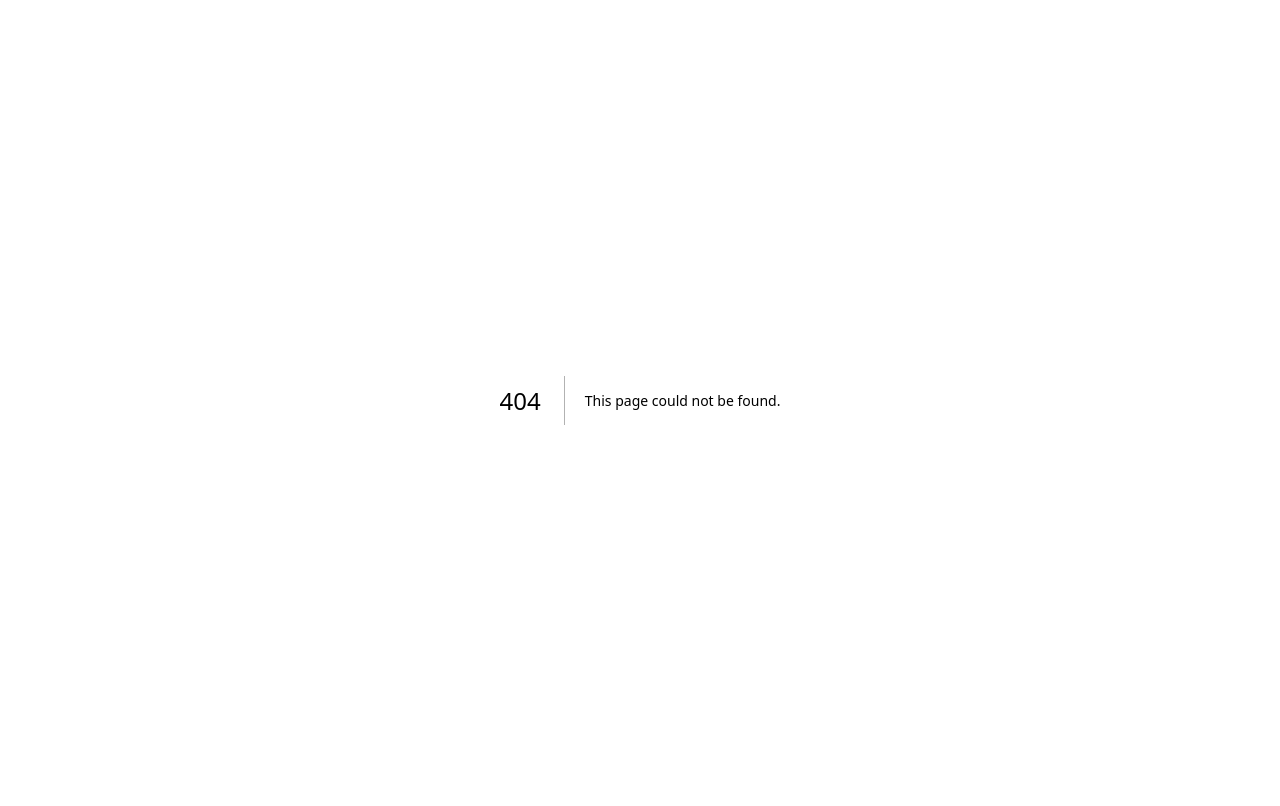
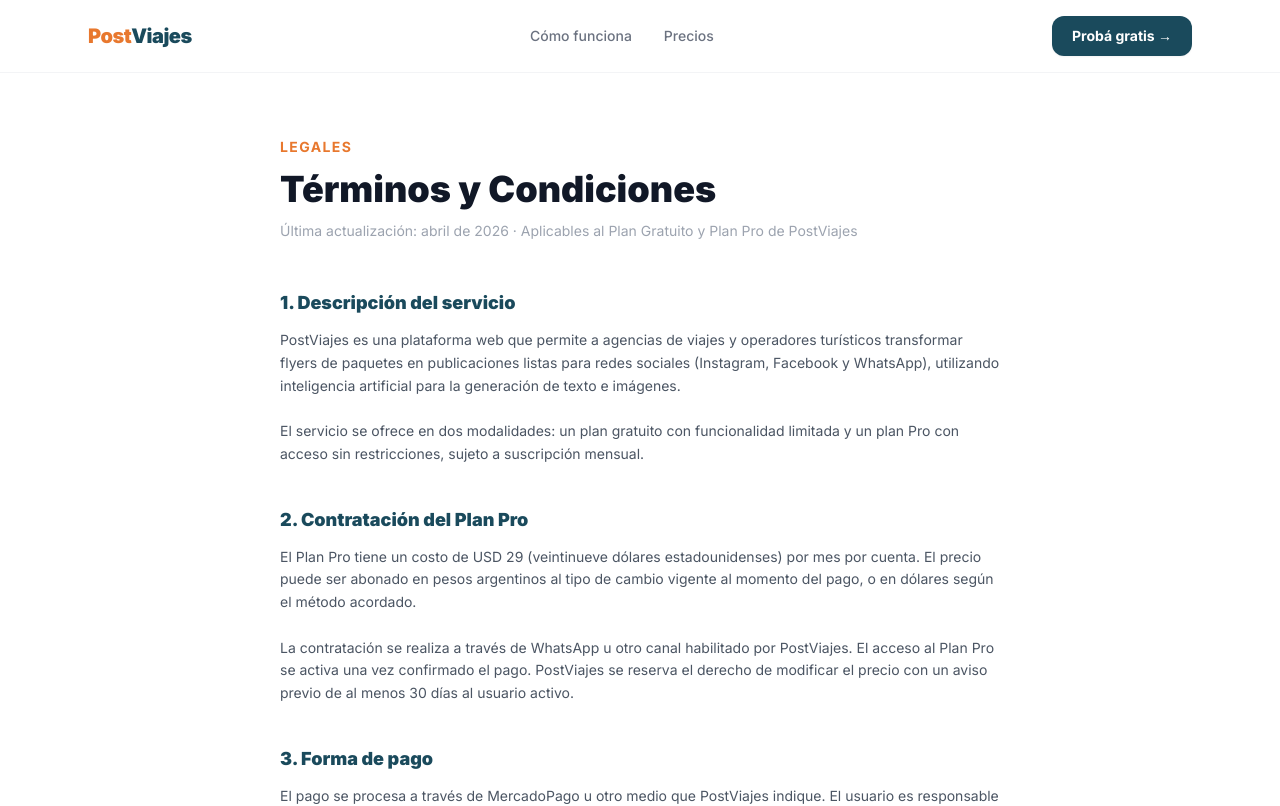
Before and after one commit to emilianocrespotw-ship-it/postviajes, a Next.js app: page /legal in a window 1280 px wide. Before the commit this address had no page. Shown: the top 806 px of the page. Built offline with nearby package versions, Linux system fonts and the light colour scheme.

Commit message:
Agregar página de términos y condiciones + links en footers

```diff
--- /dev/null
+++ b/app/legal/page.tsx
@@ -0,0 +1,147 @@
+import Link from 'next/link'
+
+function Logo({ className = '' }: { className?: string }) {
+  return (
+    <span className={`font-black tracking-tight text-xl ${className}`}>
+      <span style={{ color: '#E8782E' }}>Post</span>
+      <span style={{ color: '#1A4A5C' }}>Viajes</span>
+    </span>
+  )
+}
+
+const SECTIONS = [
+  {
+    title: '1. Descripción del servicio',
+    body: `PostViajes es una plataforma web que permite a agencias de viajes y operadores turísticos transformar flyers de paquetes en publicaciones listas para redes sociales (Instagram, Facebook y WhatsApp), utilizando inteligencia artificial para la generación de texto e imágenes.
+
+El servicio se ofrece en dos modalidades: un plan gratuito con funcionalidad limitada y un plan Pro con acceso sin restricciones, sujeto a suscripción mensual.`,
+  },
+  {
+    title: '2. Contratación del Plan Pro',
+    body: `El Plan Pro tiene un costo de USD 29 (veintinueve dólares estadounidenses) por mes por cuenta. El precio puede ser abonado en pesos argentinos al tipo de cambio vigente al momento del pago, o en dólares según el método acordado.
+
+La contratación se realiza a través de WhatsApp u otro canal habilitado por PostViajes. El acceso al Plan Pro se activa una vez confirmado el pago. PostViajes se reserva el derecho de modificar el precio con un aviso previo de al menos 30 días al usuario activo.`,
+  },
+  {
+    title: '3. Forma de pago',
+    body: `El pago se procesa a través de MercadoPago u otro medio que PostViajes indique. El usuario es responsable de completar el pago dentro del plazo acordado. Ante falta de pago, PostViajes puede suspender o cancelar el acceso al Plan Pro sin previo aviso, conservando el usuario la posibilidad de acceder al plan gratuito.`,
+  },
+  {
+    title: '4. Cancelación y reembolsos',
+    body: `El usuario puede cancelar su suscripción en cualquier momento comunicándose por WhatsApp o por correo electrónico. No se realizan reembolsos proporcionales por días no utilizados dentro de un período ya abonado. Una vez cancelada la suscripción, el acceso al Plan Pro se mantiene activo hasta el fin del período pago.
+
+PostViajes puede cancelar una suscripción activa por incumplimiento de estos términos, sin derecho a reembolso.`,
+  },
+  {
+    title: '5. Uso aceptable',
+    body: `El usuario se compromete a utilizar PostViajes únicamente para fines legítimos relacionados con la promoción de servicios turísticos. Está prohibido:
+
+· Usar la plataforma para generar contenido falso, engañoso o que infrinja derechos de terceros.
+· Intentar acceder, copiar o redistribuir el código fuente, algoritmos o bases de datos de PostViajes.
+· Revender o ceder el acceso a la cuenta a terceros sin autorización expresa.
+· Usar la plataforma de forma automatizada (bots, scrapers) sin autorización.`,
+  },
+  {
+    title: '6. Propiedad intelectual',
+    body: `El software, diseño, marca y contenidos de PostViajes son propiedad de Emiliano Crespo. El usuario no adquiere ningún derecho sobre la plataforma más allá del uso personal y no exclusivo del servicio contratado.
+
+Los textos generados por la IA a partir de los flyers del usuario son de uso libre para el usuario. PostViajes no reclama derechos sobre el contenido generado a partir de los datos aportados por el usuario.`,
+  },
+  {
+    title: '7. Privacidad y datos',
+    body: `PostViajes almacena únicamente los datos necesarios para la prestación del servicio: imágenes cargadas, textos generados y datos de contacto provistos voluntariamente. No se venden datos a terceros.
+
+Las imágenes de destinos utilizadas provienen de Pexels y Unsplash, plataformas con licencias de uso libre. El usuario es responsable de contar con los derechos necesarios sobre las imágenes que cargue (flyers de operadores, logos, etc.).`,
+  },
+  {
+    title: '8. Disponibilidad del servicio',
+    body: `PostViajes se presta "tal como está" (as-is). Si bien se procura mantener una disponibilidad alta, no se garantiza un servicio ininterrumpido. PostViajes no se responsabiliza por pérdidas derivadas de interrupciones temporales, errores de la IA o cambios en las APIs de terceros (Meta, Pexels, Unsplash, Anthropic).`,
+  },
+  {
+    title: '9. Modificaciones a los términos',
+    body: `PostViajes puede actualizar estos términos en cualquier momento. Los cambios significativos serán comunicados a los usuarios activos con al menos 15 días de anticipación. El uso continuado del servicio luego de los cambios implica la aceptación de los nuevos términos.`,
+  },
+  {
+    title: '10. Legislación aplicable',
+    body: `Estos términos se rigen por las leyes de la República Argentina. Ante cualquier controversia, las partes se someten a la jurisdicción de los tribunales ordinarios de la Ciudad Autónoma de Buenos Aires, con renuncia a cualquier otro fuero que pudiera corresponder.`,
+  },
+  {
+    title: '11. Contacto',
+    body: `Para consultas, cancelaciones o reclamos, el usuario puede comunicarse a través de:
+
+WhatsApp: +54 9 11 2190-6798
+Email: emiliano.crespo.tw@gmail.com`,
+  },
+]
+
+export default function LegalPage() {
+  return (
+    <div className="min-h-screen bg-white font-sans">
+
+      {/* ── NAVBAR ── */}
+      <header className="sticky top-0 z-50 bg-white/90 backdrop-blur-xl border-b border-gray-100">
+        <div className="max-w-6xl mx-auto px-6 py-4 flex items-center justify-between">
+          <Link href="/"><Logo /></Link>
+          <nav className="hidden md:flex items-center gap-8 text-sm font-medium text-gray-500">
+            <Link href="/#como-funciona" className="hover:text-[#1A4A5C] transition">Cómo funciona</Link>
+            <Link href="/pricing" className="hover:text-[#1A4A5C] transition">Precios</Link>
+          </nav>
+          <Link
+            href="/crear"
+            className="bg-[#1A4A5C] hover:bg-[#2A6A82] text-white text-sm font-bold px-5 py-2.5 rounded-xl transition shadow-sm"
+          >
+            Probá gratis →
+          </Link>
+        </div>
+      </header>
+
+      {/* ── CONTENIDO ── */}
+      <main className="max-w-3xl mx-auto px-6 py-16">
+
+        <div className="mb-12">
+          <p className="text-[#E8782E] font-bold text-sm tracking-widest mb-3">LEGALES</p>
+          <h1 className="text-4xl font-black text-[#111827] mb-3">Términos y Condiciones</h1>
+          <p className="text-gray-400 text-sm">
+            Última actualización: abril de 2026 · Aplicables al Plan Gratuito y Plan Pro de PostViajes
+          </p>
+        </div>
+
+        <div className="prose prose-gray max-w-none space-y-10">
+          {SECTIONS.map(({ title, body }) => (
+            <section key={title}>
+              <h2 className="text-lg font-black text-[#1A4A5C] mb-3">{title}</h2>
+              <div className="text-gray-600 text-sm leading-relaxed whitespace-pre-line">{body}</div>
+            </section>
+          ))}
+        </div>
+
+        <div className="mt-16 p-6 bg-[#F0F7F9] border border-[#dceef4] rounded-2xl text-center">
+          <p className="text-[#1A4A5C] font-black mb-2">¿Alguna pregunta sobre los términos?</p>
+          <p className="text-gray-500 text-sm mb-4">Escribinos y te respondemos.</p>
+          <a
+            href="https://wa.me/5491121906798?text=Hola%2C%20tengo%20una%20consulta%20sobre%20los%20t%C3%A9rminos%20de%20PostViajes"
+            target="_blank"
+            rel="noopener noreferrer"
+            className="inline-block bg-[#25D366] hover:bg-[#20BD5C] text-white font-bold px-6 py-3 rounded-xl transition text-sm"
+          >
+            Consultá por WhatsApp →
+          </a>
+        </div>
+      </main>
+
+      {/* ── FOOTER ── */}
+      <footer className="border-t border-gray-100 py-8 px-6 mt-8">
+        <div className="max-w-6xl mx-auto flex flex-col md:flex-row items-center justify-between gap-4">
+          <Logo />
+          <p className="text-gray-400 text-xs text-center">
+            Hecho por <span className="text-gray-600 font-medium">Emiliano Crespo</span> · © {new Date().getFullYear()}
+          </p>
+          <div className="flex gap-5 text-xs text-gray-400">
+            <Link href="/pricing" className="hover:text-[#1A4A5C] transition">Precios</Link>
+            <Link href="/legal" className="hover:text-[#1A4A5C] transition font-medium text-gray-600">Términos</Link>
+          </div>
+        </div>
+      </footer>
+    </div>
+  )
+}
--- a/app/page.tsx
+++ b/app/page.tsx
@@ -276,6 +276,7 @@ export default function LandingPage() {
           <div className="flex gap-5 text-xs text-gray-400">
             <a href="#como-funciona" className="hover:text-[#1A4A5C] transition">Cómo funciona</a>
             <a href="#beneficios" className="hover:text-[#1A4A5C] transition">Beneficios</a>
+            <Link href="/legal" className="hover:text-[#1A4A5C] transition">Términos</Link>
           </div>
         </div>
       </footer>
--- a/app/pricing/page.tsx
+++ b/app/pricing/page.tsx
@@ -232,6 +232,7 @@ export default function PricingPage() {
             <Link href="/#como-funciona" className="hover:text-[#1A4A5C] transition">Cómo funciona</Link>
             <Link href="/#beneficios" className="hover:text-[#1A4A5C] transition">Beneficios</Link>
             <Link href="/pricing" className="hover:text-[#1A4A5C] transition">Precios</Link>
+            <Link href="/legal" className="hover:text-[#1A4A5C] transition">Términos</Link>
           </div>
         </div>
       </footer>
```
